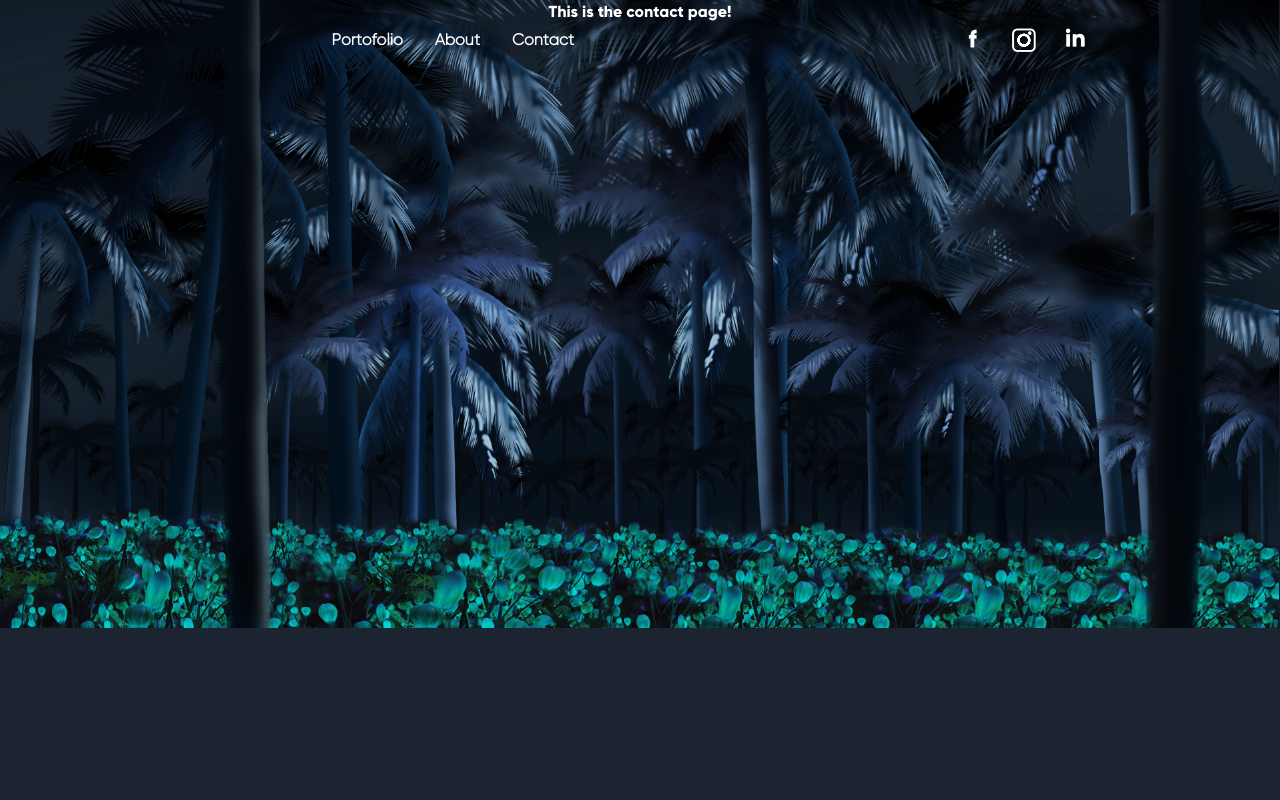
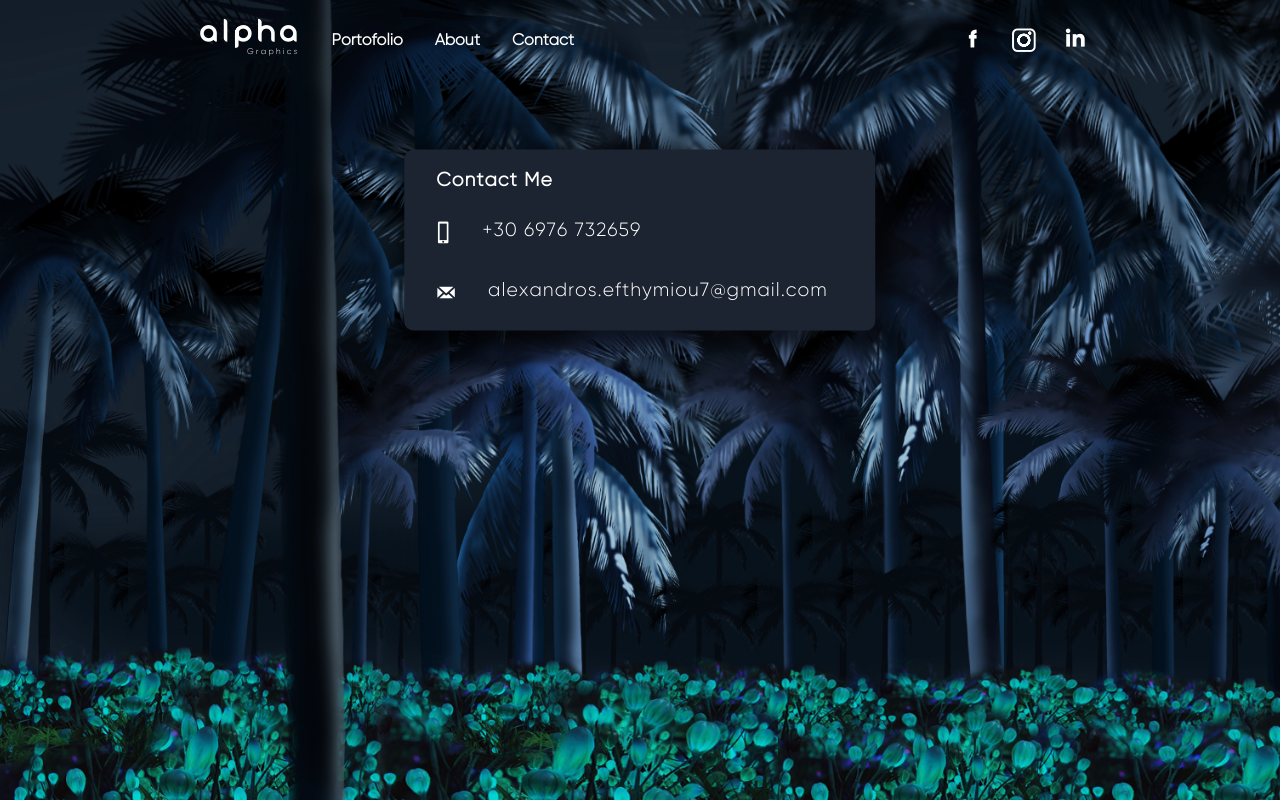
Before and after one commit to Sthanasis/Alpha-Graphics-full-stack, a Vue app in the folder client/: page /contact in a window 1280 px wide. Built offline with nearby package versions, Linux system fonts and the light colour scheme.

Commit message:
add icons

```diff
--- a/client/public/custom/css/icons.css
+++ b/client/public/custom/css/icons.css
@@ -29,14 +29,14 @@
   content: "|";
 }
 
-[data-icon="bulls"]:before {
-  content: "";
+[data-icon="brash"]:before {
+  content: "\00A2";
 }
 
-[data-icon="juventus"]:before {
-  content: "";
+[data-icon="phone"]:before {
+  content: "\00A1";
 }
 
-[data-icon="spiderman"]:before {
-  content: "";
+[data-icon="email"]:before {
+  content: "\00A3";
 }
--- a/client/public/custom/css/main.css
+++ b/client/public/custom/css/main.css
@@ -46,6 +46,10 @@ a {
   height: 95vh;
   margin: auto;
   font-family: "Gilroy-Bold";
+}
+
+.visible {
+  opacity: 1 !important;
 }
 
 .viewProject span {
--- a/client/src/components/Contact.vue
+++ b/client/src/components/Contact.vue
@@ -1,15 +1,65 @@
 <template>
-  <div class="landingLogo">
-    <div>This is the contact page!</div>
+  <div class="landing">
+    <div class="container">
+      <div style="text-align:start;font-weight:bold;letter-spacing:1px;">Contact Me</div>
+      <div class="contact-phone">
+        <div data-icon="phone"></div>
+        <div class="fitcenter">+30 6976 732659</div>
+      </div>
+      <div class="contact-email">
+        <div data-icon="email"></div>
+        <div class="fitcenter">alexandros.efthymiou7@gmail.com</div>
+      </div>
+    </div>
   </div>
 </template>
 
 <script>
 export default {
-  created() {
+  mounted() {
     document.getElementById("app").classList.add("bgCover");
+    document.getElementById("logoContainer").classList.add("visible");
   },
 };
 </script>
 
-<style scoped></style>
+<style scoped>
+.container {
+  padding: 1rem 2rem;
+  font-size: 1.2rem;
+  border-radius: 0.5em;
+  box-shadow: 9px 9px 19px 12px rgba(0, 0, 0, 0.7);
+  width: fit-content;
+  width: -moz-fit-content;
+  background-color: var(--DarkColor);
+  position: absolute;
+  top: 30%;
+  left: 50%;
+  transform: translate(-50%, -50%);
+}
+
+.contact-phone,
+.contact-email {
+  display: flex;
+}
+
+[data-icon="phone"]:before {
+  content: "\00A1";
+  font-size: 3rem;
+}
+
+.fitcenter {
+  height: fit-content;
+  height: -moz-fit-content;
+  margin: auto 1rem auto 2rem;
+  letter-spacing: 1px;
+}
+
+.landing {
+  display: flex;
+  width: fit-content;
+  width: -moz-fit-content;
+  height: 100vh;
+  margin: auto;
+}
+</style>
--- a/client/src/components/Landing.vue
+++ b/client/src/components/Landing.vue
@@ -56,7 +56,9 @@ export default {
     async getData() {
       try {
         const response = await ApiCalls.getProjects();
-        this.projects = response.data.projects;
+        for (let i = 0; i <= 2; i++) {
+          this.projects.push(response.data.projects[i]);
+        }
       } catch (err) {
         this.error = err.message;
       }
--- a/client/src/components/Logo.vue
+++ b/client/src/components/Logo.vue
@@ -14,6 +14,7 @@
       <div class="description">
         Graphics Designer
         <span>-</span> Concept Artist
+        <span data-icon="phone"></span>
       </div>
     </div>
     <div data-icon="border" class="border rightBorder"></div>
@@ -26,6 +27,7 @@ export default {
     fadeIn(el) {
       setTimeout(() => {
         el.classList.add("fade-in");
+        document.getElementById("logoContainer").style.opacity = 1;
       }, 2000);
     },
     fadeOut(el) {
@@ -39,6 +41,8 @@ export default {
     this.fadeIn(document.getElementById("nameLogo"));
     this.fadeIn(document.getElementById("logoContainer"));
     this.fadeOut(document.getElementById("mainLogo"));
+    document.getElementById("logoContainer").style.opacity = 0;
+    //document.getElementById("logoContainer").classList.remove("visible");
   },
 };
 </script>
--- a/client/src/components/Navigation.vue
+++ b/client/src/components/Navigation.vue
@@ -20,9 +20,6 @@ export default {
     return {};
   },
   props: { isAdmin: Boolean },
-  mounted() {
-    console.log(this.admin);
-  },
   methods: {
     logMeOut() {
       apiCalls.logout().then((res) => {
```
Also changed, not shown: client/src/assets/fonts/Gilroy-ExtraBold.otf, client/src/assets/fonts/Gilroy-Light.otf.
